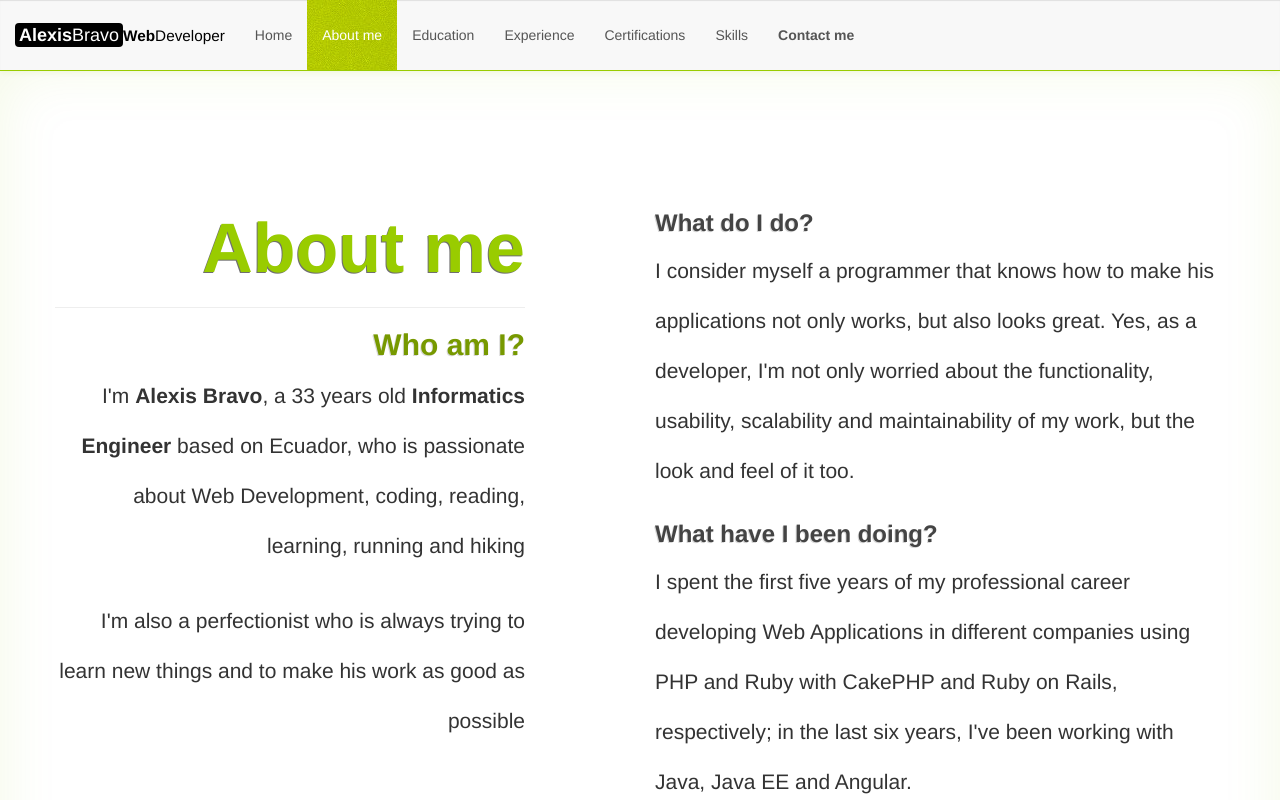
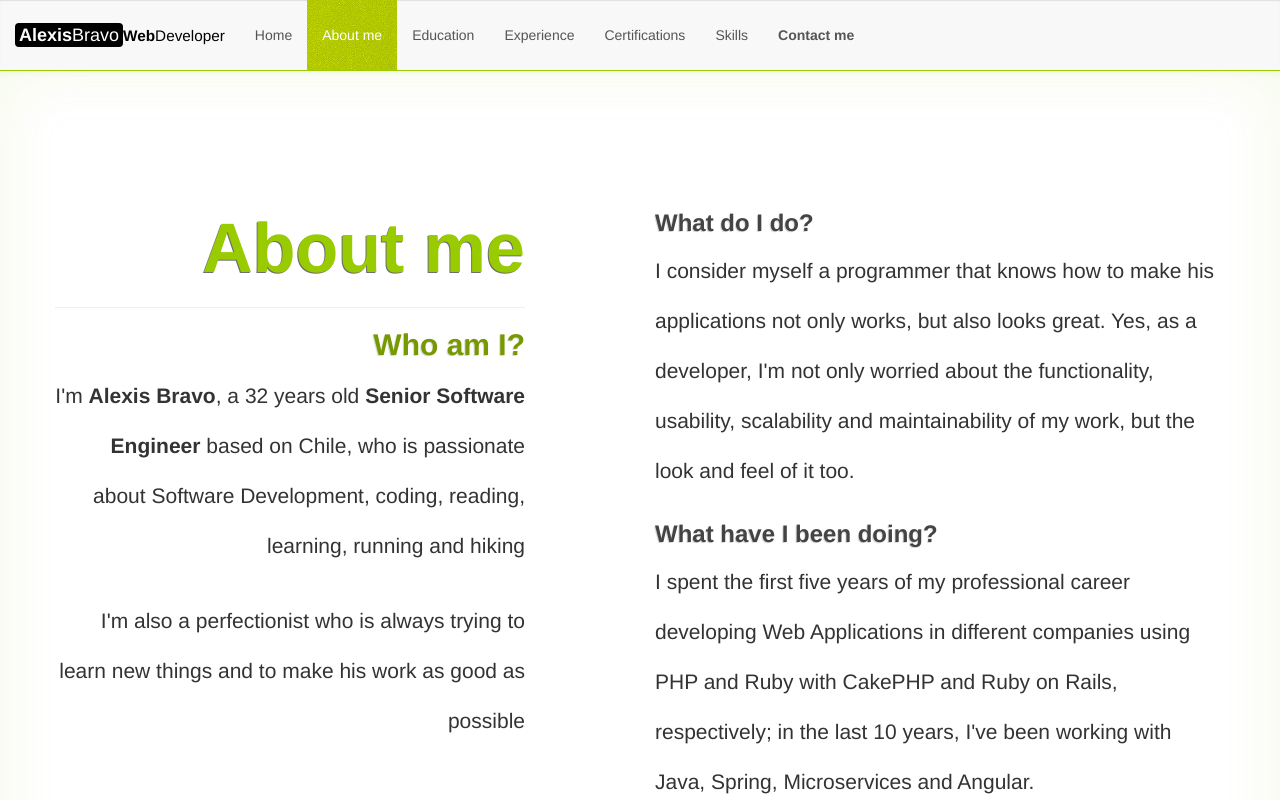
Before and after one commit to thisisalexis/thisisalexis.github.io, an Angular app: page /about-me in a window 1280 px wide. Shown: the top 800 px of the page. Built offline with nearby package versions, Linux system fonts and the light colour scheme.

Commit message:
dynamic variables added to about content page

```diff
--- a/src/app/modules/content/components/about-me/about-me.component.html
+++ b/src/app/modules/content/components/about-me/about-me.component.html
@@ -5,14 +5,14 @@
         <h1>About me</h1>
         <hr>
         <h2>Who am I?</h2>
-        <p>I'm <strong>Alexis Bravo</strong>, a 33 years old <strong>Informatics Engineer</strong> based on Ecuador, who is passionate about Web Development, coding, reading, learning, running and hiking</p>
+        <p>I'm <strong>{{shortName}}</strong>, a {{age}} years old <strong>{{role}}</strong> based on {{currentCountry}}, who is passionate about Software Development, coding, reading, learning, running and hiking</p>
         <p>I'm also a perfectionist  who is always trying to learn new things and to make his work as good as possible</p>
       </div>
       <div class="col-xs-12 col-md-6 col-md-offset-1 content-right">
         <h3>What do I do?</h3>
         <p>I consider myself a  programmer that knows how to make his applications not only works, but also looks great. Yes, as a developer, I'm not only worried about the functionality, usability, scalability and maintainability of my work, but the look and feel of it too.</p>
         <h3>What have I been doing?</h3>
-        <p>I spent the first five years of my professional career developing Web Applications in different companies using PHP and Ruby with CakePHP and Ruby on Rails, respectively; in the last six years, I've been working with Java, Java EE and Angular.</p>
+        <p>I spent the first five years of my professional career developing Web Applications in different companies using PHP and Ruby with CakePHP and Ruby on Rails, respectively; in the last 10 years, I've been working with Java, Spring, Microservices and Angular.</p>
         <h3>What am I going to do?</h3>
         <p>I'm always actively looking for new places and opportunities to apply all of my knowledge and experience in software development and continue learning and forming myself as a Full Stack Web Developer.</p>
       </div>
--- a/src/app/modules/content/components/about-me/about-me.component.ts
+++ b/src/app/modules/content/components/about-me/about-me.component.ts
@@ -1,7 +1,24 @@
 import {Component} from '@angular/core';
+import { environment } from 'src/environments/environment';
 
 @Component({
   selector: 'tia-content-about-me',
   templateUrl: 'about-me.component.html'
 })
-export class AboutMeComponent {}
+export class AboutMeComponent {
+
+  shortName: string = environment.shortName;
+  role: string = environment.role;
+  currentCountry: string = environment.currentCountry;
+  age: Number = this.calculateAge();
+
+
+  private calculateAge(): Number {
+    let birthdate: Date = new Date(environment.birthdate);
+    let timeDiff = Math.abs(Date.now() - birthdate.getTime());
+    let age = Math.floor((timeDiff / (1000 * 3600 * 24))/365.25);
+    console.log("age is" + age)
+    return age;
+  }
+
+}
--- a/src/app/modules/content/components/home/home.component.ts
+++ b/src/app/modules/content/components/home/home.component.ts
@@ -8,7 +8,7 @@ import { environment } from 'src/environments/environment';
 export class HomeComponent {
 
   constructor() {
-    console.log(environment.shortName);
+
   }
 
   shortName: string = environment.shortName;
```
